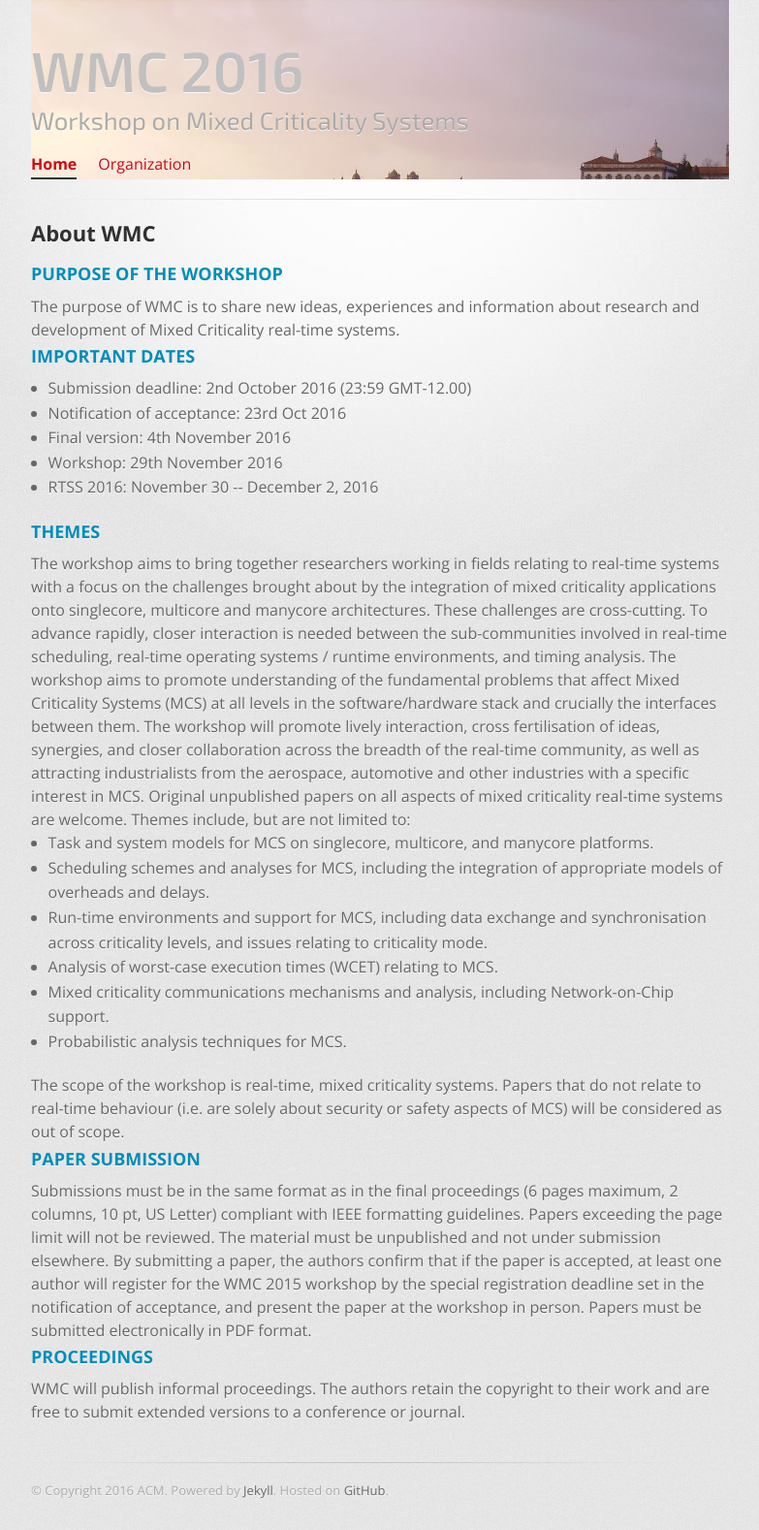
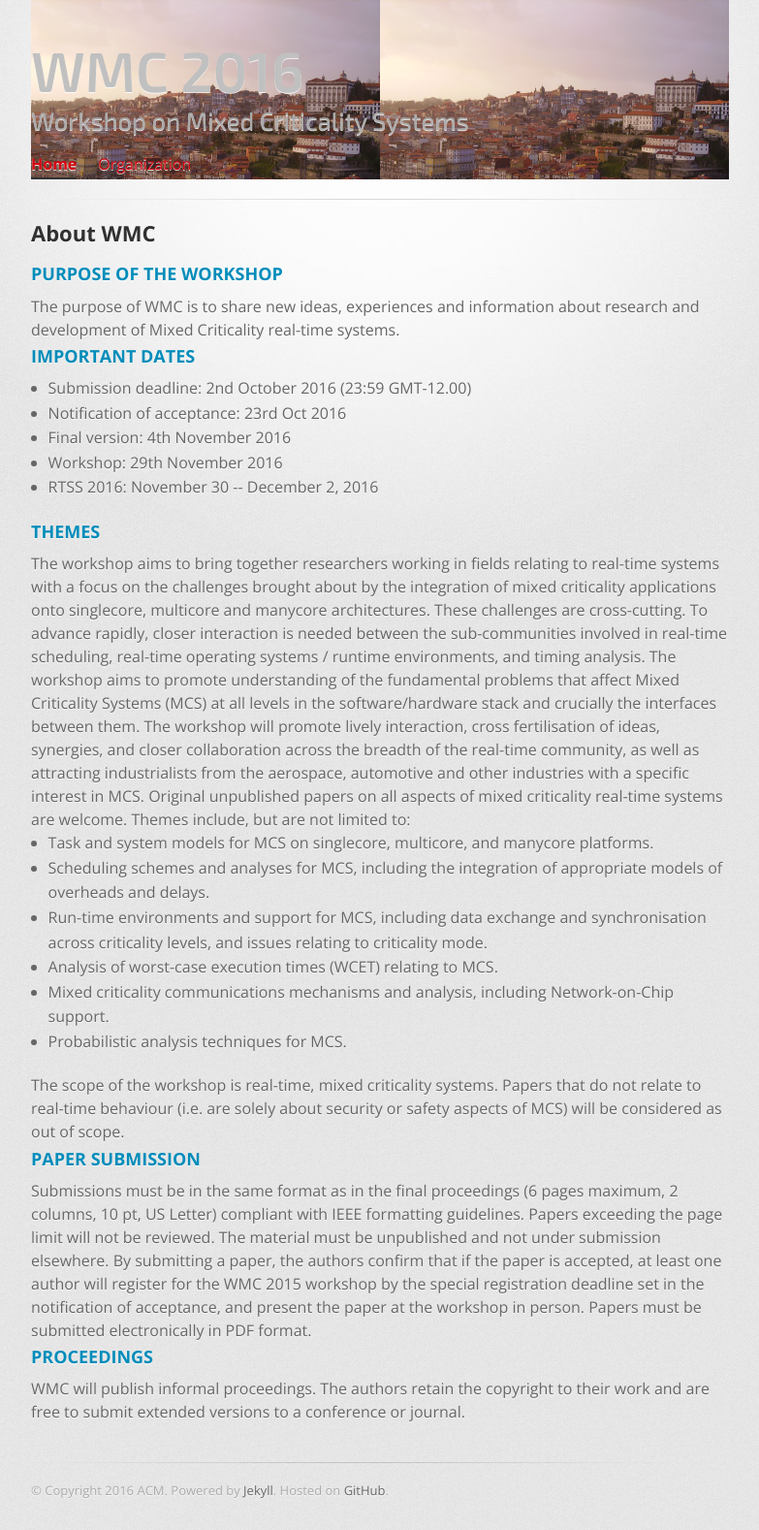
Before and after one commit to GSathish/wmc2016, a Jekyll site: the page built from index.html, in a window 1280 px wide. Shown: the whole page at 97% size, without its empty margins (248-1031 px from the left). Built offline with Jekyll 4.4.1, drawn with Linux system fonts in a browser that asks for light colours.

Commit message:
stylesheet updated

```diff
--- a/stylesheets/stylesheet.css
+++ b/stylesheets/stylesheet.css
@@ -133,7 +133,7 @@ pre code {
 header {
   padding-top: 35px;
   background-image: url(../images/porto2.jpg);
-  background-size: 720px auto;
+  background-size: 50%;
 }
 
 header h1, header h1 a {
```
